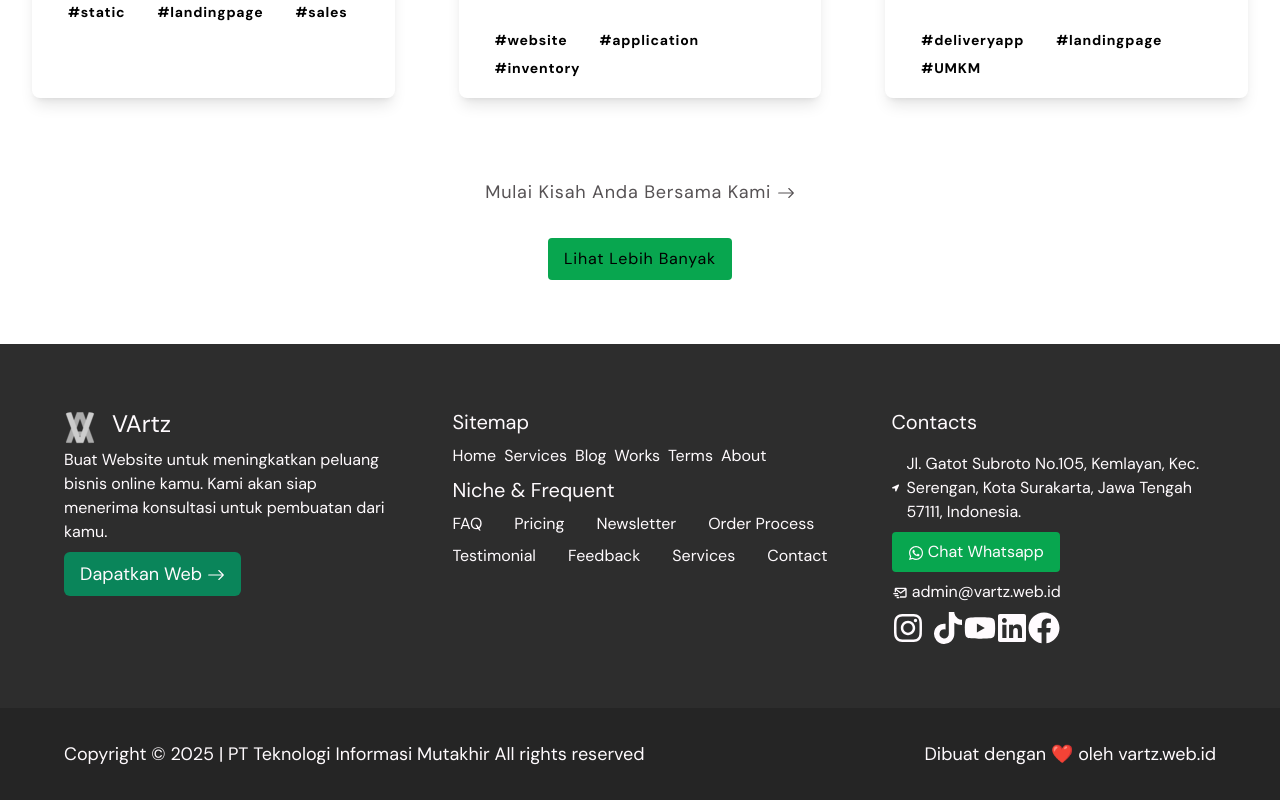
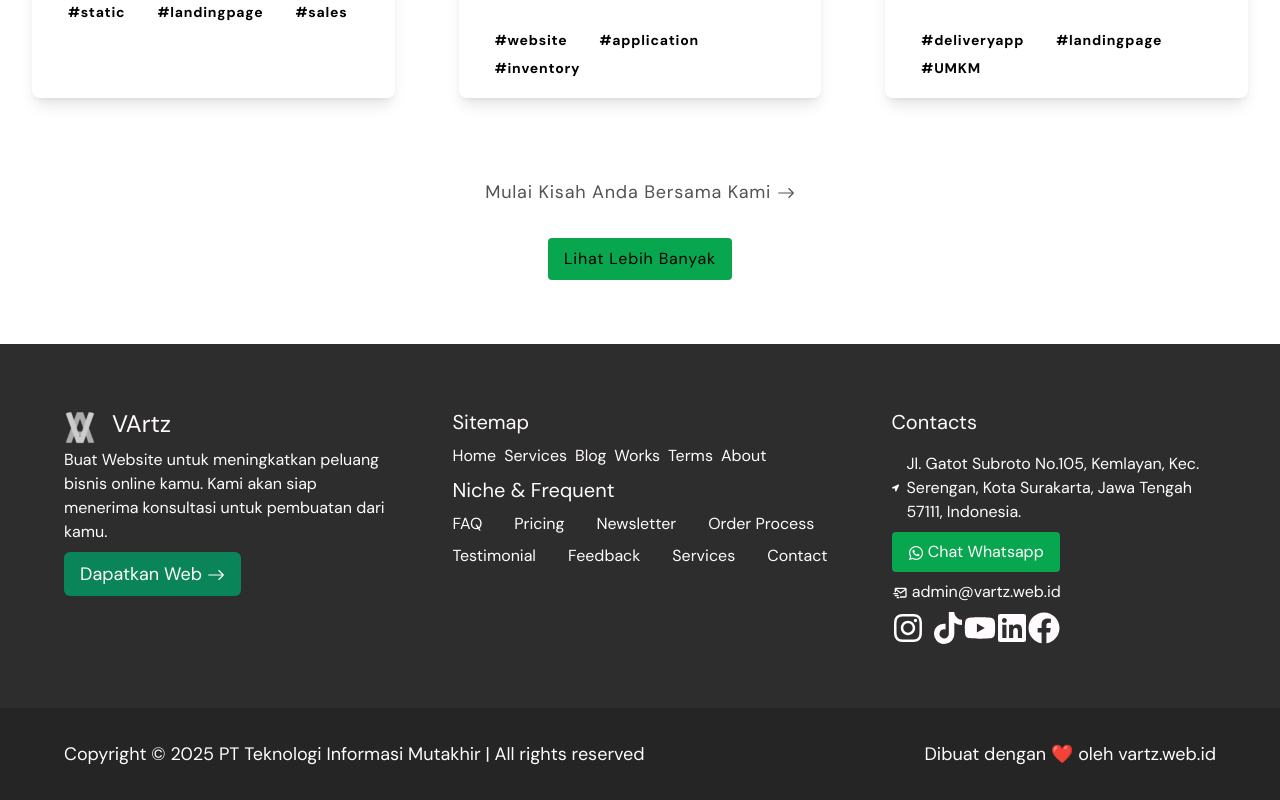
Before and after one commit to VArtzy/VArtz, a Next.js app: page /work in a window 1280 px wide. Shown: the part 1315-2115 px from the top of the page. Built offline with nearby package versions, Linux system fonts and the light colour scheme.

Commit message:
fix cntn

```diff
--- a/components/Foo.tsx
+++ b/components/Foo.tsx
@@ -197,8 +197,7 @@ const Foo: React.FC = () => {
             </div>
             <div className="bg-[#252525] w-full flex flex-wrap gap-2 justify-between px-16 py-8">
                 <p className="text-lg">
-                    Copyright © 2025 | PT Teknologi Informasi Mutakhir All rights
-                    reserved
+                    Copyright © 2025 PT Teknologi Informasi Mutakhir | All rights reserved
                 </p>
                 <p className="text-lg">
                     Dibuat dengan <span className="text-red-600">❤️</span> oleh vartz.web.id
```
